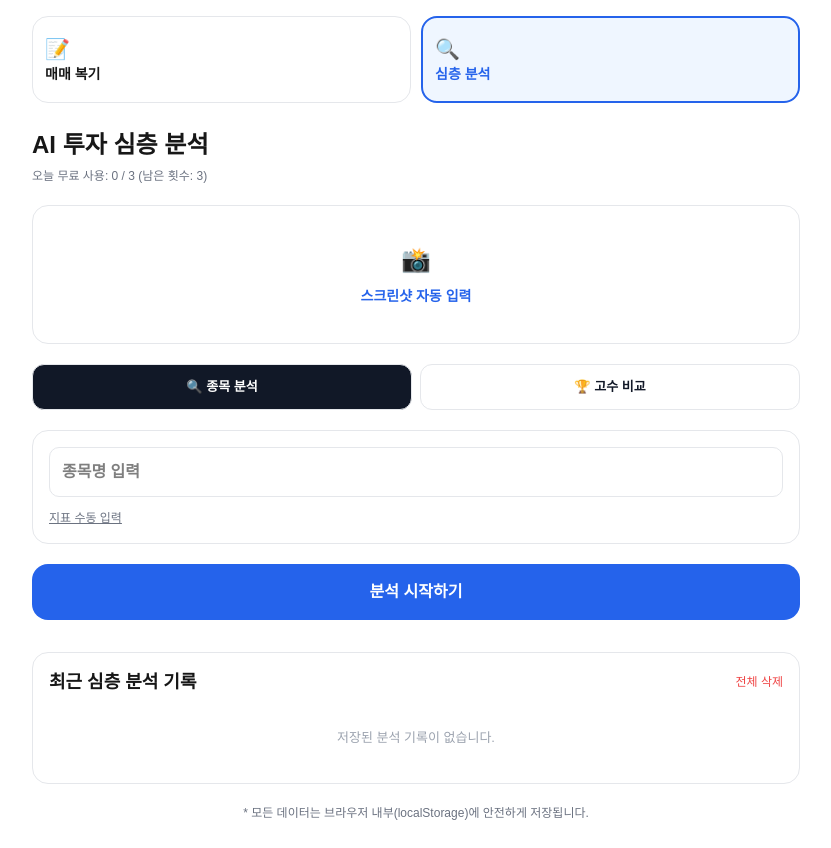
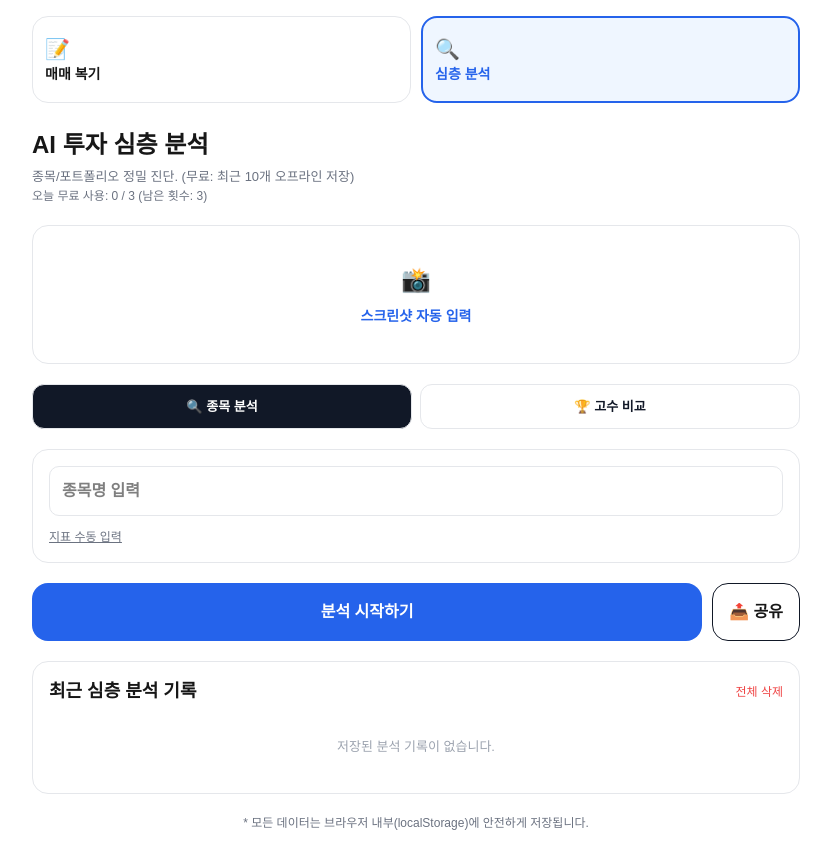
Before and after one commit to junghwan03/invest-review-mvp, a Next.js app: page /upgrade in a window 1280 px wide. Shown: the whole page, without its empty margins (224-1055 px from the left). Built offline with nearby package versions, Linux system fonts and the light colour scheme.

Commit message:
fix: add share button and update offline storage guide

```diff
--- a/app/upgrade/page.tsx
+++ b/app/upgrade/page.tsx
@@ -31,10 +31,17 @@ const LIMIT_KEY = "daily_upgrade_limit_v1";
 const HISTORY_KEY = "analysis_history_v1";
 const FREE_HISTORY_LIMIT = 10;
 
-// 날짜 포맷 헬퍼
+// 유틸리티 함수
 function formatDateTime(ts: number) {
   const d = new Date(ts);
   return `${d.getFullYear()}-${String(d.getMonth() + 1).padStart(2, "0")}-${String(d.getDate()).padStart(2, "0")} ${String(d.getHours()).padStart(2, "0")}:${String(d.getMinutes()).padStart(2, "0")}`;
+}
+
+async function copyText(text: string) {
+  if (navigator?.clipboard?.writeText) { await navigator.clipboard.writeText(text); return; }
+  const ta = document.createElement("textarea"); ta.value = text;
+  ta.style.position = "fixed"; ta.style.left = "-9999px"; ta.style.top = "0";
+  document.body.appendChild(ta); ta.focus(); ta.select(); document.execCommand("copy"); document.body.removeChild(ta);
 }
 
 export default function UpgradePage() {
@@ -79,28 +86,18 @@ export default function UpgradePage() {
   };
 
   const loadHistoryItem = (h: any) => {
-    setMode(h.mode);
-    setTicker(h.ticker || "");
-    setResult(h.result);
-    setMatchingResult(h.matchingResult || null);
-    if (h.manualData) {
-      setIsManual(true);
-      setManualData(h.manualData);
-    }
+    setMode(h.mode); setTicker(h.ticker || ""); setResult(h.result); setMatchingResult(h.matchingResult || null);
+    if (h.manualData) { setIsManual(true); setManualData(h.manualData); }
     if (h.portfolio) setPortfolio(h.portfolio);
     showAlert("이전 기록을 불러왔습니다.");
   };
 
-  const clearHistoryAll = () => {
-    setHistory([]);
-    localStorage.removeItem(HISTORY_KEY);
-  };
+  const clearHistoryAll = () => { setHistory([]); localStorage.removeItem(HISTORY_KEY); };
 
   const handleVisionUpload = async (e: React.ChangeEvent<HTMLInputElement>) => {
     const file = e.target.files?.[0];
     if (!file) return;
-    setVisionLoading(true);
-    setUploadStatus("AI 분석 중...");
+    setVisionLoading(true); setUploadStatus("AI 분석 중...");
     const reader = new FileReader();
     reader.readAsDataURL(file);
     reader.onload = async () => {
@@ -108,8 +105,7 @@ export default function UpgradePage() {
       setPreviewUrl(base64Full);
       try {
         const res = await fetch("https://invest-review-mvp.vercel.app/api/ai/upgrade", {
-          method: "POST",
-          headers: { "Content-Type": "application/json" },
+          method: "POST", headers: { "Content-Type": "application/json" },
           body: JSON.stringify({ type: "vision", imageBase64: base64Full.split(",")[1] }),
         });
         const data = await res.json();
@@ -118,17 +114,27 @@ export default function UpgradePage() {
         if (item) {
           setUploadStatus("✅ 자동 입력 완료!");
           if (item.weight && item.weight !== "N/A") {
-            setMode("portfolio");
-            setPortfolio((prev) => [...prev, { ticker: item.ticker.toUpperCase(), weight: Number(item.weight) }]);
+            setMode("portfolio"); setPortfolio((prev) => [...prev, { ticker: item.ticker.toUpperCase(), weight: Number(item.weight) }]);
           } else {
-            setMode("single");
-            setTicker(item.ticker);
-            setIsManual(true);
+            setMode("single"); setTicker(item.ticker); setIsManual(true);
             setManualData({ per: item.per || "", roe: item.roe || "", pbr: item.pbr || "", psr: item.psr || "" });
           }
         }
       } catch { setUploadStatus("❌ 분석 실패"); } finally { setVisionLoading(false); }
     };
+  };
+
+  const onShareOrCopy = async () => {
+    if (!result) return;
+    const shareTitle = `AI 투자 심층 분석 - ${ticker || "포트폴리오"}`;
+    const shareText = `[AI 투자 심층 분석 리포트]\n\n종목: ${ticker || "포트폴리오"}\n\n${result}`;
+    if (typeof navigator !== "undefined" && navigator.share) {
+      try { await navigator.share({ title: shareTitle, text: shareText }); return; } catch (err) { console.log("공유 취소됨"); }
+    }
+    try {
+      await copyText(shareText);
+      showAlert("분석 내용이 복사되었습니다.\n메모장이나 카톡에 붙여넣기 해주세요!");
+    } catch { showAlert("복사에 실패했습니다. 직접 복사해주세요."); }
   };
 
   const handleSubmit = async () => {
@@ -155,16 +161,9 @@ export default function UpgradePage() {
         setMatchingResult(currentMatch);
       }
 
-      // 히스토리에 저장
       saveToHistory({
-        id: Date.now(),
-        createdAt: Date.now(),
-        mode,
-        ticker: mode === "single" ? ticker : `${portfolio.length}개 종목`,
-        result: content,
-        manualData: mode === "single" ? manualData : null,
-        portfolio: mode === "portfolio" ? portfolio : null,
-        matchingResult: currentMatch
+        id: Date.now(), createdAt: Date.now(), mode, ticker: mode === "single" ? ticker : `${portfolio.length}개 종목`,
+        result: content, manualData: mode === "single" ? manualData : null, portfolio: mode === "portfolio" ? portfolio : null, matchingResult: currentMatch
       });
 
       const nextCount = (usage.date === today ? usage.count : 0) + 1;
@@ -189,6 +188,7 @@ export default function UpgradePage() {
       </div>
 
       <h1 style={{ fontSize: 24, fontWeight: 900, marginBottom: 4 }}>AI 투자 심층 분석</h1>
+      <p style={{ color: "#6b7280", marginTop: 0, fontSize: 13 }}>종목/포트폴리오 정밀 진단. (무료: 최근 {FREE_HISTORY_LIMIT}개 오프라인 저장)</p>
       <div style={{ color: "#6b7280", fontSize: 12, marginBottom: 20 }}>
         오늘 무료 사용: {DAILY_LIMIT - remaining} / {DAILY_LIMIT} (남은 횟수: {remaining})
       </div>
@@ -203,11 +203,9 @@ export default function UpgradePage() {
               </div>
             ) : (
               <>
-                <img src={previewUrl} style={{ width: 80, height: 100, objectFit: "cover", borderRadius: 8, border: "1px solid #2563eb" }} />
+                <img src={previewUrl} style={{ width: 80, height: 100, objectFit: "cover", borderRadius: 8, border: "1px solid #e5e7eb" }} />
                 {visionLoading && (
-                  <div style={{ position: "absolute", top: 0, left: 0, right: 0, bottom: 0, background: "rgba(255,255,255,0.7)", borderRadius: 8, display: "flex", alignItems: "center", justifyContent: "center", fontSize: 20 }}>
-                    ⏳
-                  </div>
+                  <div style={{ position: "absolute", top: 0, left: 0, right: 0, bottom: 0, background: "rgba(255,255,255,0.7)", borderRadius: 8, display: "flex", alignItems: "center", justifyContent: "center", fontSize: 20 }}>⏳</div>
                 )}
               </>
             )}
@@ -215,9 +213,7 @@ export default function UpgradePage() {
           <input type="file" style={{ display: "none" }} accept="image/*" onChange={handleVisionUpload} />
         </label>
         {uploadStatus && (
-          <div style={{ marginTop: 8, fontSize: 12, fontWeight: 700, color: uploadStatus.includes("✅") ? "#059669" : "#2563eb" }}>
-            {uploadStatus}
-          </div>
+          <div style={{ marginTop: 8, fontSize: 12, fontWeight: 700, color: uploadStatus.includes("✅") ? "#059669" : "#2563eb" }}>{uploadStatus}</div>
         )}
       </section>
 
@@ -239,9 +235,7 @@ export default function UpgradePage() {
                 {["per", "roe", "pbr", "psr"].map((k) => (
                   <div key={k} style={{ position: "relative", display: "flex", alignItems: "center" }}>
                     <input placeholder={k.toUpperCase()} type="number" style={{ width: "100%", padding: "10px", paddingRight: "30px", borderRadius: 8, border: "1px solid #e5e7eb", fontSize: 12, boxSizing: "border-box" }} value={(manualData as any)[k]} onChange={e => setManualData({...manualData, [k]: e.target.value})} />
-                    <span style={{ position: "absolute", right: "8px", fontSize: "11px", color: "#9ca3af", fontWeight: 700 }}>
-                      {(k === "per" || k === "pbr" || k === "psr") ? "배" : "%"}
-                    </span>
+                    <span style={{ position: "absolute", right: "8px", fontSize: "11px", color: "#9ca3af", fontWeight: 700 }}>{(k === "per" || k === "pbr" || k === "psr") ? "배" : "%"}</span>
                   </div>
                 ))}
               </div>
@@ -273,9 +267,12 @@ export default function UpgradePage() {
         )}
       </section>
 
-      <button onClick={handleSubmit} disabled={loading} style={{ width: "100%", padding: "16px", borderRadius: 16, background: loading ? "#93c5fd" : "#2563eb", color: "#fff", fontWeight: 900, border: "none", fontSize: 16, cursor: "pointer", marginBottom: 12 }}>
-        {loading ? "AI 분석 중..." : "분석 시작하기"}
-      </button>
+      <div style={{ display: "flex", gap: 10, marginBottom: 12 }}>
+        <button onClick={handleSubmit} disabled={loading} style={{ flex: 1, padding: "16px", borderRadius: 16, background: loading ? "#93c5fd" : "#2563eb", color: "#fff", fontWeight: 900, border: "none", fontSize: 16, cursor: "pointer" }}>
+          {loading ? "AI 분석 중..." : "분석 시작하기"}
+        </button>
+        <button onClick={onShareOrCopy} disabled={!result} style={{ padding: "16px", borderRadius: 16, border: "1px solid #111827", background: "white", fontWeight: 900, cursor: "pointer" }}>📤 공유</button>
+      </div>
 
       {matchingResult && (
         <section ref={matchingCardRef} style={{ padding: "24px 16px", border: "2px solid #2563eb", borderRadius: 20, textAlign: "center", background: "#fff", marginBottom: 20 }}>
@@ -295,7 +292,6 @@ export default function UpgradePage() {
         </section>
       )}
 
-      {/* 📜 심층 분석 히스토리 섹션 추가 */}
       <section style={{ marginTop: 20, border: "1px solid #e5e7eb", borderRadius: 16, padding: 16, background: "white" }}>
         <div style={{ display: "flex", justifyContent: "space-between", alignItems: "center", marginBottom: 12 }}>
           <h2 style={{ margin: 0, fontSize: 18, fontWeight: 900 }}>최근 심층 분석 기록</h2>
@@ -304,15 +300,10 @@ export default function UpgradePage() {
         <div style={{ display: "grid", gap: 10 }}>
           {history.length > 0 ? history.map((h) => (
             <div key={h.id} style={{ border: "1px solid #e5e7eb", borderRadius: 12, padding: 12, background: "#fafafa", display: "flex", justifyContent: "space-between", alignItems: "center" }}>
-              <div>
-                <div style={{ fontWeight: 900, fontSize: 14 }}>{h.ticker}</div>
-                <div style={{ fontSize: 11, color: "#6b7280" }}>{formatDateTime(h.createdAt)}</div>
-              </div>
+              <div><div style={{ fontWeight: 900, fontSize: 14 }}>{h.ticker}</div><div style={{ fontSize: 11, color: "#6b7280" }}>{formatDateTime(h.createdAt)}</div></div>
               <button onClick={() => loadHistoryItem(h)} style={{ padding: "8px 10px", borderRadius: 10, border: "1px solid #111827", background: "white", fontWeight: 900, fontSize: 12, cursor: "pointer" }}>불러오기</button>
             </div>
-          )) : (
-            <div style={{ textAlign: "center", padding: "20px 0", color: "#9ca3af", fontSize: 13 }}>저장된 분석 기록이 없습니다.</div>
-          )}
+          )) : <div style={{ textAlign: "center", padding: "20px 0", color: "#9ca3af", fontSize: 13 }}>저장된 분석 기록이 없습니다.</div>}
         </div>
       </section>
 
```
